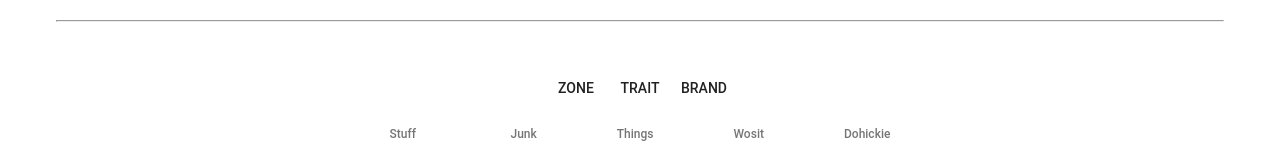
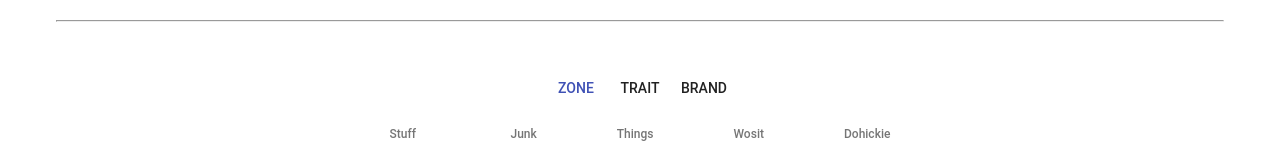
Before and after one commit to nazdir/romus-trait-thing, a React (Create React App) app: page / in a window 1280 px wide. Both pictures are taken after a click on the button "VERIFY". Shown: the part 145-305 px from the top of the page. Built offline with nearby package versions, Linux system fonts and the light colour scheme.

Commit message:
1 file modified

```diff
--- a/src/pages/Verify.js
+++ b/src/pages/Verify.js
@@ -34,12 +34,19 @@ export const Verify = () => {
     createData(`${group} E`, 356 * c, 16.0 * c, 49 * c, 3.9 * c),
   ];
 
+  const groups = ['Zone', 'Trait', 'Brand'];
+
   return (
     <>
       <Grid container justify="center">
-        <Button onClick={() => setGroup('Zone')}>Zone</Button>
-        <Button onClick={() => setGroup('Trait')}>Trait</Button>
-        <Button onClick={() => setGroup('Brand')}>Brand</Button>
+        {groups.map((g) => (
+          <Button
+            color={group === g ? 'primary' : null}
+            onClick={() => setGroup(g)}
+          >
+            {g}
+          </Button>
+        ))}
       </Grid>
 
       <Table style={{ width: '100%' }}>
```
